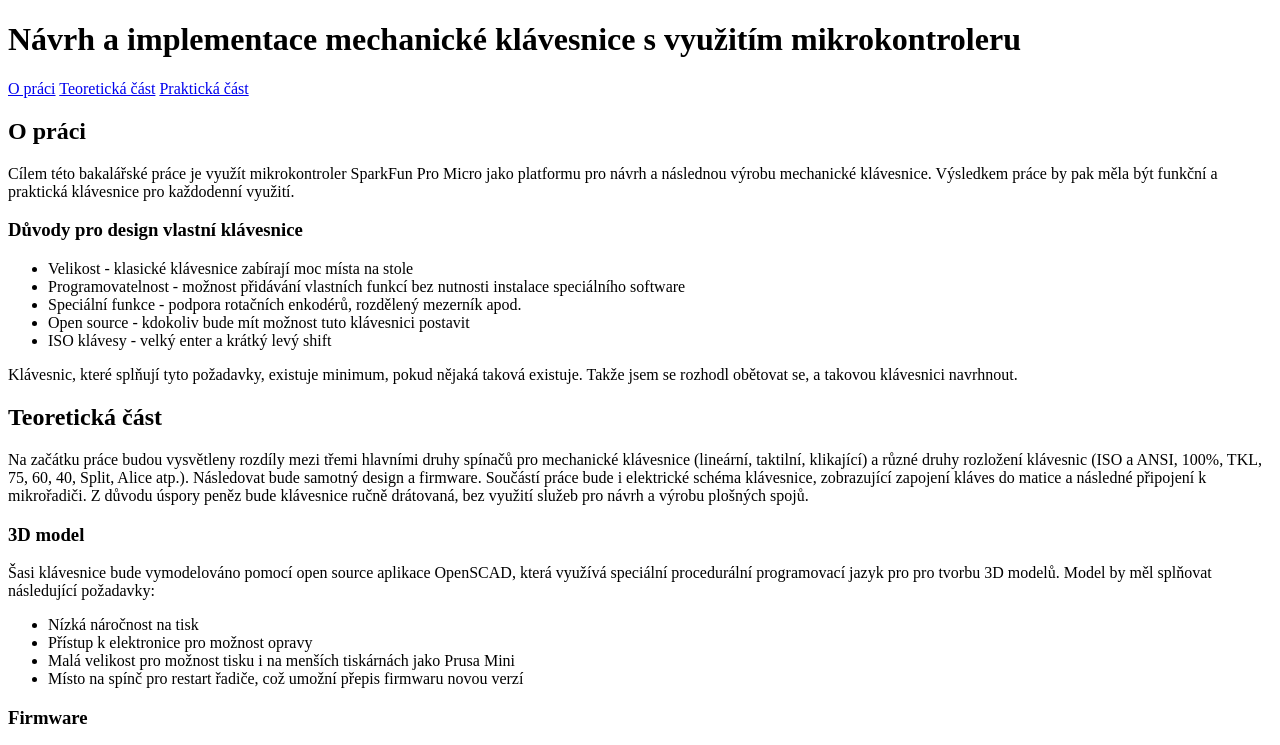
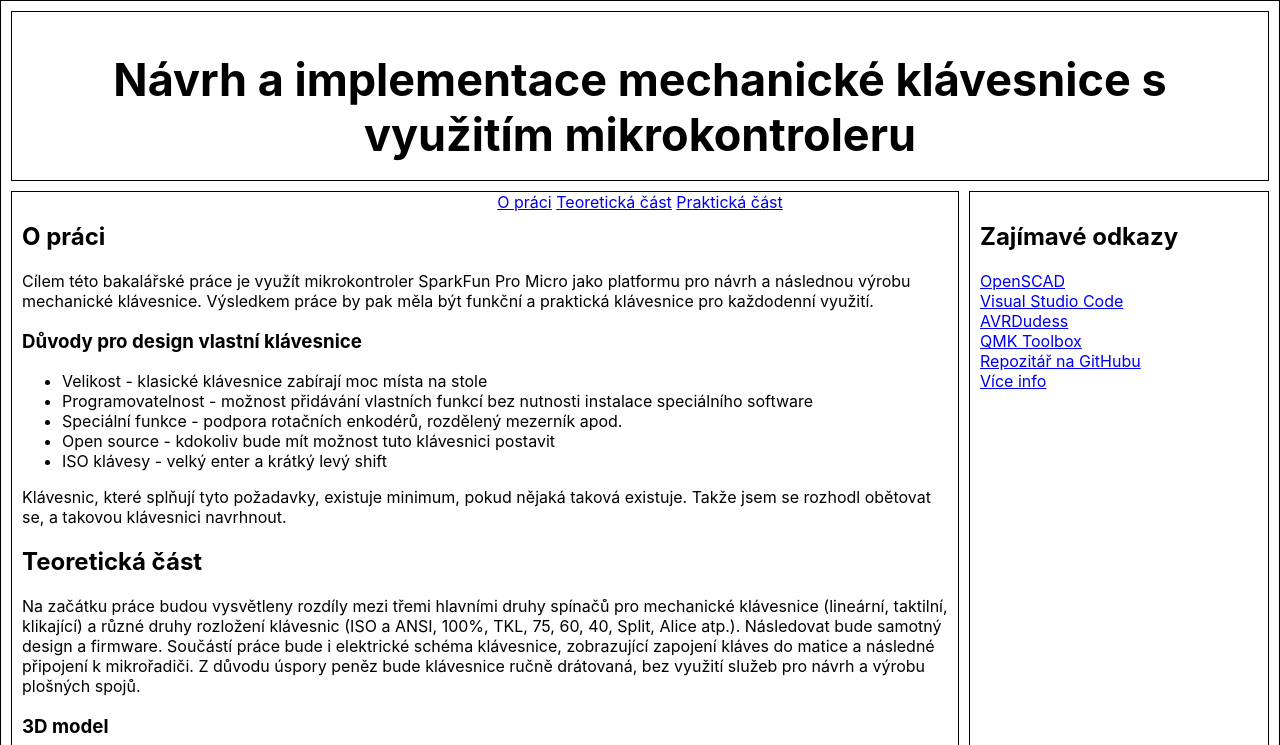
Before and after one commit to sch3fr/culsMD, a plain HTML site: page HTML/index.html in a window 1280 px wide. Shown: the top 745 px of the page. Drawn offline with Linux system fonts and the light colour scheme.

Commit message:
finished both HTML and CSS

```diff
--- a/HTML/index.html
+++ b/HTML/index.html
@@ -7,8 +7,8 @@
   <title>Bakalářská práce</title>
   <link rel="stylesheet" href="style.css">
 </head>
-  <body>
-    <header>
+  <body class="container border">
+    <header class="header border">
       <h1>Návrh a implementace mechanické klávesnice s využitím mikrokontroleru</h1>
       <nav>
         <a href="#about">O práci</a>
@@ -16,7 +16,7 @@
         <a href="#praxe">Praktická část</a>
       </nav>
     </header>
-    <main>
+    <main class="main border">
       <article>
         <section>
           <a id="about"><h2>O práci</h2></a>
@@ -73,7 +73,7 @@
             nebo přepínání funkčních vrstev klávesnice.
           </p>
           <figure>
-            <img src="images/keebLayout.png" alt="Zvolené rozložení klávesnice">
+            <img id="rozlozeni"src="images/keebLayout.png" alt="Zvolené rozložení klávesnice">
           </figure>
         </section>
         <section>
@@ -85,16 +85,17 @@
           </p>
         </section>
       </article>
-      <aside>
-        <h2>Zajímavé odkazy</h2>
-        <a href="https://openscad.org/">OpenSCAD</a>
-        <a href="https://code.visualstudio.com/">Visual Studio Code</a>
-        <a href="https://github.com/ZakKemble/AVRDUDESS">AVRDudess</a>
-        <a href="https://github.com/qmk/qmk_toolbox">QMK Toolbox</a>
-        <a href="https://github.com/sch3fr/culsMD">Repozitář této semestrálky na GitHubu</a>
-      </aside>
     </main>
-    <footer>
+    <aside class="aside border">
+      <h2>Zajímavé odkazy</h2>
+      <a href="https://openscad.org/">OpenSCAD</a><br>
+      <a href="https://code.visualstudio.com/">Visual Studio Code</a><br>
+      <a href="https://github.com/ZakKemble/AVRDUDESS">AVRDudess</a><br>
+      <a href="https://github.com/qmk/qmk_toolbox">QMK Toolbox</a><br>
+      <a href="https://github.com/sch3fr/culsMD">Repozitář na GitHubu</a><br>
+      <a href="https://shorturl.at/uMZ17">Více info</a><br>
+    </aside>
+    <footer class="footer border">
       <p>xschf007, PEF ČZU, 2022</p>
     </footer>
   </body>
--- a/HTML/style.css
+++ b/HTML/style.css
@@ -0,0 +1,64 @@
+/* CSS Document */
+#rozlzeni{
+    width: 50%;
+    display: block;
+    margin-left: auto;
+    margin-right: auto;
+}
+
+body{
+    margin: 0;
+}
+
+.container{
+
+    height: 100%;
+
+    display: grid;
+
+    grid-template-columns: 1fr 1fr 300px;
+    grid-template-rows: 170px 1fr 1fr 70px;
+
+    gap: 10px;
+    padding: 10px;
+    box-sizing: border-box;
+    font-family: -apple-system, BlinkMacSystemFont, 'Segoe UI', Roboto, Oxygen, Ubuntu, Cantarell, 'Open Sans', 'Helvetica Neue', sans-serif;
+
+}
+
+.header{
+    grid-column-start: 1;
+    grid-column-end: 4;
+    text-align: center;
+}
+
+.main{
+    grid-row-start: 2;
+    grid-row-end: span 2;
+
+    grid-column-start: 1;
+    grid-column-end: 3;
+}
+
+.aside{
+    grid-row-start: 2;
+    grid-row-end: span 2;
+
+    grid-column-start: auto;
+    grid-column-end: auto;
+}
+
+.footer{
+    grid-column-start: 1;
+    grid-column: span 3;
+    text-align: center;
+}
+
+.border{
+    padding: 10px;
+    border: 1px solid black;
+}
+
+h1{
+    font-size: 45px;
+}
```
